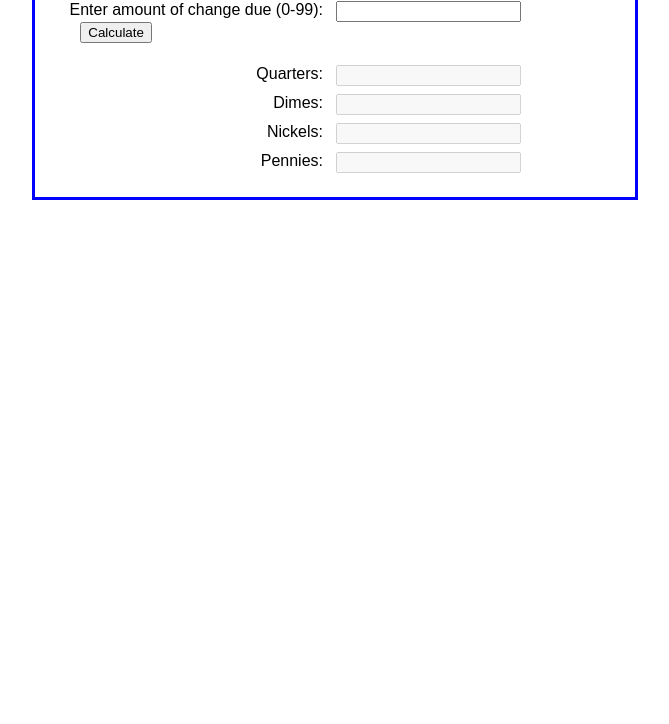
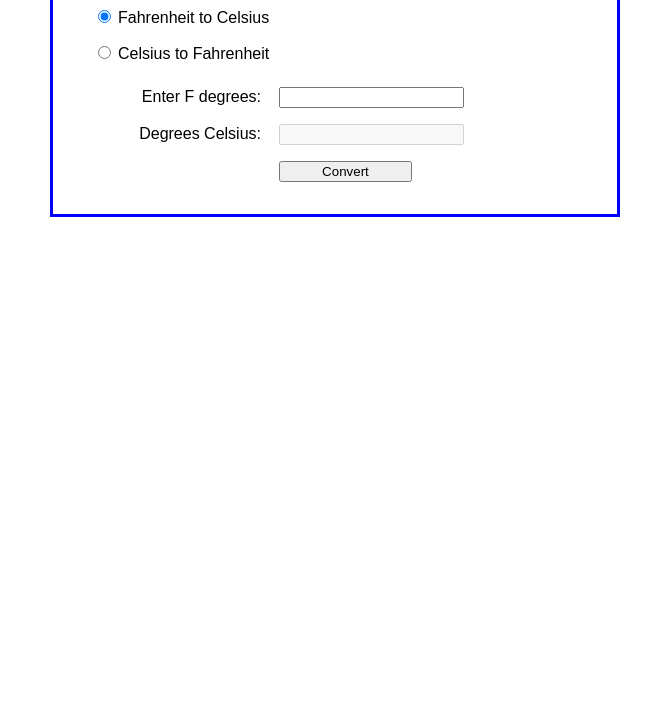
Before and after one commit to mae11/CIS164, a plain HTML site: page index.html in a window 1280 px wide. Shown: the part 76-800 px from the top of the page, without its empty margins (305-974 px from the left). Drawn offline with Linux system fonts and the light colour scheme.

Commit message:
Add files via upload

```diff
--- /dev/null
+++ b/convert_temp.css
@@ -0,0 +1,34 @@
+body {
+    font-family: Arial, Helvetica, sans-serif;
+    background-color: white;
+    margin: 0 auto;
+    width: 500px;
+    border: 3px solid blue;
+    padding: 0 2em 1em;
+}
+h1 {
+    color: blue;
+}
+div {
+    margin-bottom: 1em;
+}
+label {
+    display: inline-block;
+    width: 11em;
+    text-align: right;
+}
+input {
+    margin-left: 1em;
+    margin-right: 0.5em;
+}
+span {
+    color: red;
+}
+#convert {
+	width: 10em;
+}
+
+/*div that's the 3rd child of its parent element (main) */
+div:nth-child(3) {
+    margin-bottom: 1.5em;
+}
--- a/index.html
+++ b/index.html
@@ -3,36 +3,32 @@
 <head>
 	<meta charset="utf-8">
 	<meta name="viewport" content="width=device-width, initial-scale=1">
-	<title>Make Change</title>
-   	<link rel="stylesheet" href="make_change.css">
+	<title>Convert Temperatures</title>
+   	<link rel="stylesheet" href="convert_temp.css">
 </head>
 
 <body>
 	<main>
-		<h1>Change Calculator</h1>
-
-		<label>Enter amount of change due (0-99):</label>
+		<h1>Convert temperatures</h1>
 		<div>
-			<input type="text" id="cents" />
-			<input type="button" value="Calculate" name="calculate" id="calculate" />
+			<input type="radio" name="conversion_type" id="to_celsius" checked>Fahrenheit to Celsius
 		</div>
 		<div>
-			<label>Quarters:</label>
-			<input type="text" id="quarters" disabled>
+			<input type="radio" name="conversion_type" id="to_fahrenheit">Celsius to Fahrenheit
 		</div>
 		<div>
-			<label>Dimes:</label>
-			<input type="text" id="dimes" disabled>
+			<label id="degree_label_1">Enter F degrees:</label>
+			<input type="text" id="degrees_entered">
 		</div>
 		<div>
-			<label>Nickels:</label>
-			<input type="text" id="nickels" disabled>
+			<label id="degree_label_2">Degrees Celsius:</label>
+			<input type="text" id="degrees_computed" disabled>
 		</div>
 		<div>
-			<label>Pennies:</label>
-			<input type="text" id="pennies" disabled>
+			<label></label>
+			<input type="button" id="convert" value="Convert" />
 		</div>
 	</main>
-	<script src="make_change.js"></script>
+	<script src="convert_temp.js"></script>
 </body>
 </html>
```
Also changed, not shown: convert_temp1.js (added, +46 -0 lines).
